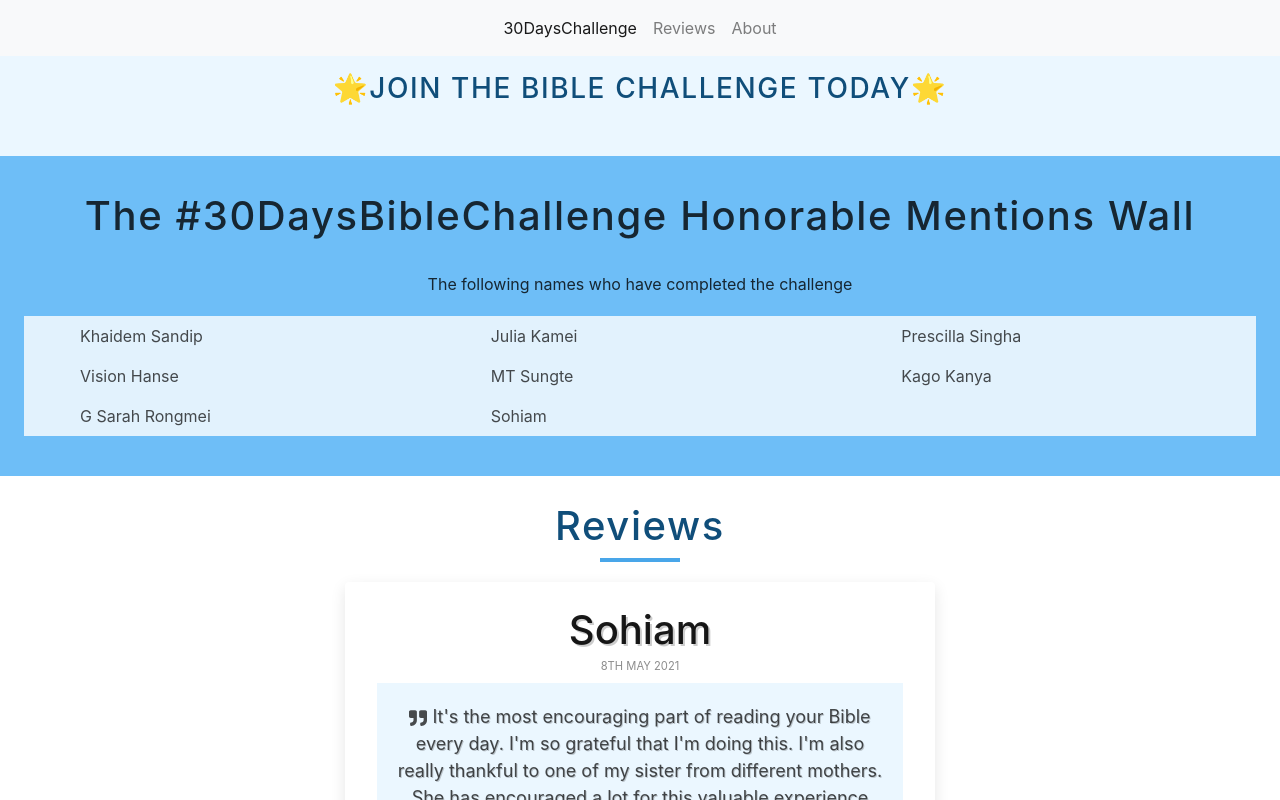
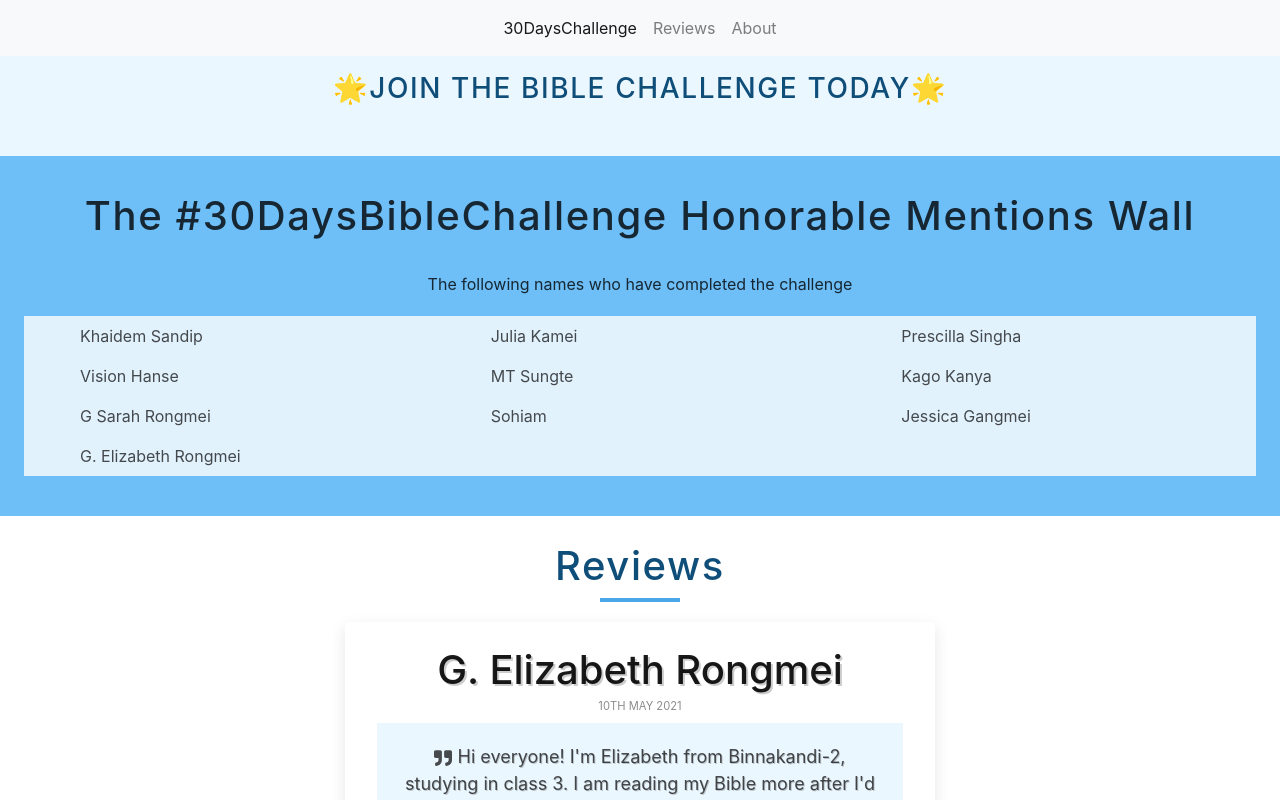
Before and after one commit to KaidenCoder/BibleChallenges, a React (Create React App) app: page / in a window 1280 px wide. Shown: the top 800 px of the page. Built offline with nearby package versions, Linux system fonts and the light colour scheme.

Commit message:
new testimonies

```diff
--- a/src/challenge/Reviews.js
+++ b/src/challenge/Reviews.js
@@ -5,7 +5,7 @@ import { FaChevronLeft, FaChevronRight, FaQuoteRight } from 'react-icons/fa';
 
 
 const Reviews = () => {
-    const [index, setIndex] = useState(7)
+    const [index, setIndex] = useState(9)
 
     const { name, text, date } = secreview[index]
 
--- a/src/challenge/data.js
+++ b/src/challenge/data.js
@@ -46,6 +46,18 @@ const secreviews = [
         name: 'Sohiam',
         text: "It's the most encouraging part of reading your Bible every day. I'm so grateful that I'm doing this. I'm also really thankful to one of my sister from different mothers. She has encouraged a lot for this valuable experience towards growing more like Christ. I want to promote almost everyone who hasn't started yet. Please do. It will be a blessing that you'll endure the whole of your living.",
         date: '8th May 2021'
+    },
+    {
+        id: 9,
+        name: 'Jessica Gangmei',
+        text: "Hi! I'm Jessica, studying in class 3. Today, i.e.,10th May '21, is my #37 Bible reading challenge day. I've completed reading the Book of John and now reading Galatians. Please pray for me that I grow in God's grace and knowledge! Thank you to the forerunners. God bless! ",
+        date: '10th May 2021'
+    },
+    {
+        id: 10,
+        name: 'G. Elizabeth Rongmei',
+        text: "Hi everyone! I'm Elizabeth from Binnakandi-2, studying in class 3. I am reading my Bible more after I'd started the challenge. Thank you to the challenge developer. Please pray that I grow more in the Lord in the coming days. God bless all!",
+        date: '10th May 2021'
     }
 ]
 
--- a/src/challenge/thirty.js
+++ b/src/challenge/thirty.js
@@ -22,6 +22,11 @@ const Thirty = () => {
                 <div className="row mx-md-n3" style={{ background: "rgba(255,255,255,0.8)", color: "rgba(0,0,0,0.7)" }}>
                     <div className="col px-md-5"><div className="p-2 border-none ">G Sarah Rongmei</div></div>
                     <div className="col px-md-5"><div className="p-2 border-none ">Sohiam</div></div>
+                    <div className="col px-md-5"><div className="p-2 border-none ">Jessica Gangmei</div></div>
+                </div>
+                <div className="row mx-md-n3" style={{ background: "rgba(255,255,255,0.8)", color: "rgba(0,0,0,0.7)" }}>
+                    <div className="col px-md-5"><div className="p-2 border-none ">G. Elizabeth Rongmei</div></div>
+                    <div className="col px-md-5"><div className="p-2 border-none "></div></div>
                     <div className="col px-md-5"><div className="p-2 border-none "></div></div>
                 </div>
             </div>
```
